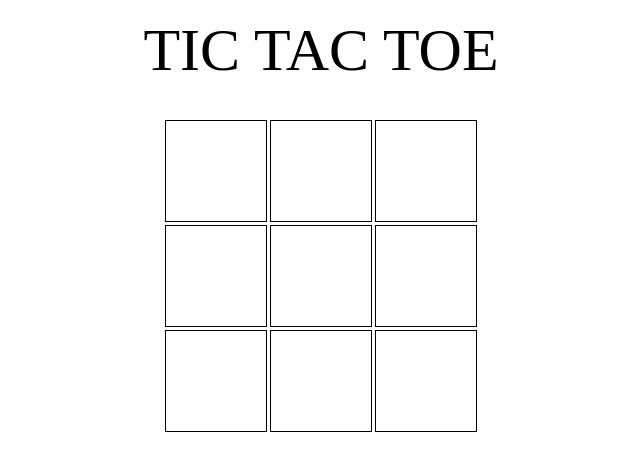
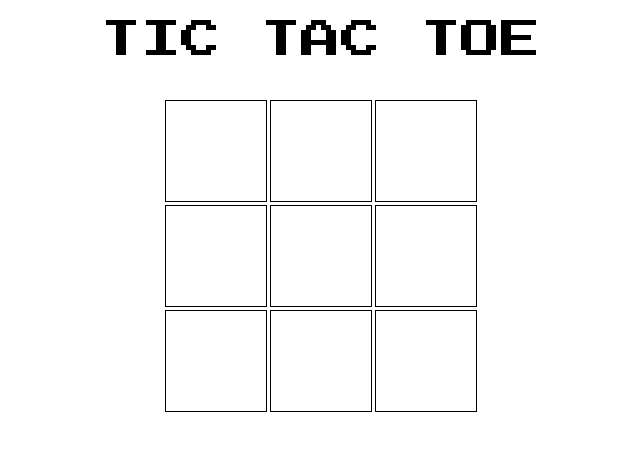
Before and after one commit to dkumza/tic-tac-toe, a plain HTML site: page index.html in a window 1280 px wide. Shown: the whole page, without its empty margins (319-959 px from the left). Drawn offline with Linux system fonts and the light colour scheme.

Commit message:
write values to array

```diff
--- a/script.js
+++ b/script.js
@@ -7,14 +7,15 @@ const gameContainer = document.querySelector("#game-container");
 // each div has an id
 // each div has a class
 function gameBoard() {
-   const board = [];
+   const board = ["", "", "", "", "", "", "", "", ""];
    // create 9 divs of cells inside of game container
    for (let i = 0; i < 9; i++) {
       const cell = document.createElement("div");
       cell.setAttribute("id", `${i}`);
       cell.setAttribute("class", "cell");
       gameContainer.appendChild(cell);
-      board.push(i);
+      //   board.push(i);
+      //   board.push(`id:${i}`);
    }
 
    return board;
@@ -42,17 +43,22 @@ function clickCell() {
    // create click event listener for each cell
    cells.forEach((cell) =>
       cell.addEventListener("click", (e) => {
-         // console.log(e.target.id, ` was clicked`);
          // change cell value on click
          const cellValue = e.target;
+         //  console.log(cellValue.id);
+
          //  disable to click on same cell twice
          cellValue.classList.add("clicked");
          //  change cell value to playing value
          cellValue.innerHTML = playingValue;
+         getGameBoard[cellValue.id] = cellValue.id;
+         //  board.push(cellValue);
+
          //  change X to O or vice versa
          playingValue = playingValue === player1 ? player2 : player1;
 
-         console.log(cellValue);
+         //  console.log(cellValue);
+         console.log(getGameBoard);
          //  console.log(getGameBoard);
       })
    );
--- a/style.css
+++ b/style.css
@@ -1,3 +1,5 @@
+@import url("https://fonts.googleapis.com/css2?family=Press+Start+2P&display=swap");
+
 /* http://meyerweb.com/eric/tools/css/reset/
    v2.0 | 20110126
    License: none (public domain)
@@ -136,12 +138,16 @@ table {
 
 /* css */
 
+body {
+   font-family: "Press Start 2P", cursive;
+}
+
 #top-container {
    text-align: center;
 }
 
 #top-container h1 {
-   font-size: 60px;
+   font-size: 40px;
    margin: 20px;
 }
 
```
